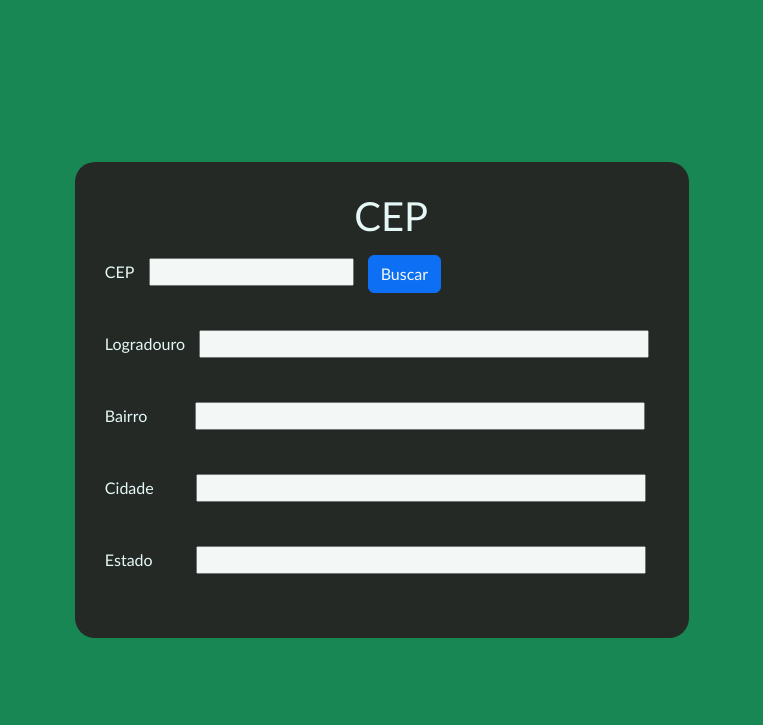
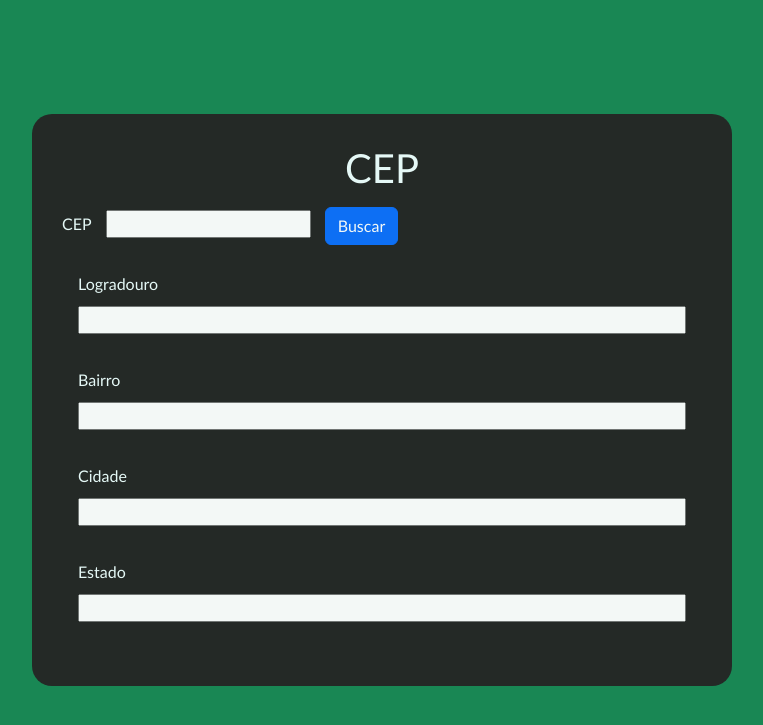
Before and after one commit to DanielJairton/DanielJairton.github.io, a PHP site: the page made by Projetos SENAI/API CEP/index.html in a window 1280 px wide. Shown: the top 725 px of the page, without its empty margins (258-1021 px from the left). Run offline with PHP 8.4, Linux system fonts and the light colour scheme.

Commit message:
API CEP - Responsividade update

```diff
--- a/Projetos SENAI/API CEP/index.html
+++ b/Projetos SENAI/API CEP/index.html
@@ -3,31 +3,38 @@
 <head>
     <meta charset="UTF-8">
     <meta name="viewport" content="width=device-width, initial-scale=1.0">
-    <title>API CEP</title>
+    <link rel="apple-touch-icon" sizes="180x180" href="assets/img/favicon_io/">
+    <link rel="icon" type="image/png" sizes="32x32" href="assets/img/favicon_io/favicon-32x32.png">
+    <link rel="icon" type="image/png" sizes="16x16" href="assets/img/favicon_io/favicon-16x16.png">
     <link rel="stylesheet" href="style.css">
     <link href="https://cdn.jsdelivr.net/npm/bootstrap@5.3.2/dist/css/bootstrap.min.css" rel="stylesheet" integrity="sha384-T3c6CoIi6uLrA9TneNEoa7RxnatzjcDSCmG1MXxSR1GAsXEV/Dwwykc2MPK8M2HN" crossorigin="anonymous">
+    <title>API CEP</title>
 </head>
 
 <body class="bg-success">
     <main>
         <div class="box-maior">
-            <h1 style="margin-left: 45%;">CEP</h1>
-            <div class="box-medio">
+            <h1>CEP</h1>
+            <div class="box-medio ">
                 <label for="input-cep">CEP</label>
-                <input type="text" id="input-cep" style="margin: 10px;">
+                <input type="text" id="input-cep" data-mask="00000-000" style="margin: 10px;">
                 <!--Exemplo cep:49000001-->
                 <button type="button" class="btn btn-primary" onclick="pesquisar()">Buscar</button><br><br>
-                <label for="input-endereco">Logradouro</label>
+
+                <label for="input-endereco" class="label-readonly">Logradouro</label>
                 <input type="text" class="input-grande" id="input-endereco" readonly><br><br>
-                <label for="input-bairro" style="margin-right: 34px;">Bairro</label>
+                <label for="input-bairro" class="label-readonly" >Bairro</label>
                 <input type="text" class="input-grande" id="input-bairro" readonly><br><br>
-                <label for="input-cidade" style="margin-right: 28px;">Cidade</label>
+                <label for="input-cidade" class="label-readonly" >Cidade</label>
                 <input type="text" class="input-grande" id="input-cidade" readonly><br><br>
-                <label for="input-estado" style="margin-right: 29px;">Estado</label>
+                <label for="input-estado" class="label-readonly" >Estado</label>
                 <input type="text" class="input-grande" id="input-estado" readonly><br><br>
             </div>
         </div>
     </main>
+    <script src="https://cdnjs.cloudflare.com/ajax/libs/jquery/3.7.1/jquery.min.js"></script>
+    <script src="https://cdnjs.cloudflare.com/ajax/libs/jquery.mask/1.14.16/jquery.mask.min.js"></script>
     <script src="script.js"></script>
+    <script src="https://cdn.jsdelivr.net/npm/bootstrap@5.3.2/dist/js/bootstrap.bundle.min.js" integrity="sha384-C6RzsynM9kWDrMNeT87bh95OGNyZPhcTNXj1NW7RuBCsyN/o0jlpcV8Qyq46cDfL" crossorigin="anonymous"></script>
 </body>
 </html>
--- a/Projetos SENAI/API CEP/script.js
+++ b/Projetos SENAI/API CEP/script.js
@@ -1,6 +1,7 @@
 
 function pesquisar(){
     let cep = document.getElementById('input-cep').value;
+    cep = cep.replace(/-/g, "");
     dados(cep)
 }
 
--- a/Projetos SENAI/API CEP/style.css
+++ b/Projetos SENAI/API CEP/style.css
@@ -17,16 +17,40 @@ body{
     background-size: cover;
 }
 
+h1{
+    text-align: center;
+}
+
 .box-maior{
     background: rgb(37, 36, 36);
     opacity: 0.95;
     color: azure;
     padding: 30px;
     border-radius: 20px;
+    width: 700px;
 
+}
+
+.label-readonly{
+    margin-left: 2.5%;
 }
 
 .input-grande{
     margin: 10px;
-    width: 450px;
+    margin-left: 2.5%;
+    margin-right: 2.5%;
+    /* width: 450px; */
+    width: 95%;
 }
+
+input:focus{
+    background-color: aliceblue;
+}
+
+@media screen and (max-width: 800px) {
+    .box-maior{
+        width: 95vw;
+        margin-left: 2.5vw;
+        margin-right: 2.5vw;
+    }
+}
--- a/index.html
+++ b/index.html
@@ -44,6 +44,9 @@
                     <li class="li-projetos">
                         <a href="Projetos SENAI/Consulta CNPJ/index.html" target="_blank">Consulta de CNPJ</a>
                     </li>
+                    <li class="li-projetos">
+                        <a href="Projetos SENAI/ToDo - Fazer/index.html" target="_blank">ToDO - Lista de Tarefas</a>
+                    </li>
                 </ul>
             </div>
         </div>
```
Also changed, not shown: Projetos SENAI/API CEP/assets/img/favicon_io/android-chrome-192x192.png (added), Projetos SENAI/API CEP/assets/img/favicon_io/android-chrome-512x512.png (added), Projetos SENAI/API CEP/assets/img/favicon_io/apple-touch-icon.png (added), Projetos SENAI/API CEP/assets/img/favicon_io/favicon-16x16.png (added), Projetos SENAI/API CEP/assets/img/favicon_io/favicon-32x32.png (added), Projetos SENAI/API CEP/assets/img/favicon_io/favicon.ico (added), Projetos SENAI/API CEP/assets/img/favicon_io/site.webmanifest (added).
